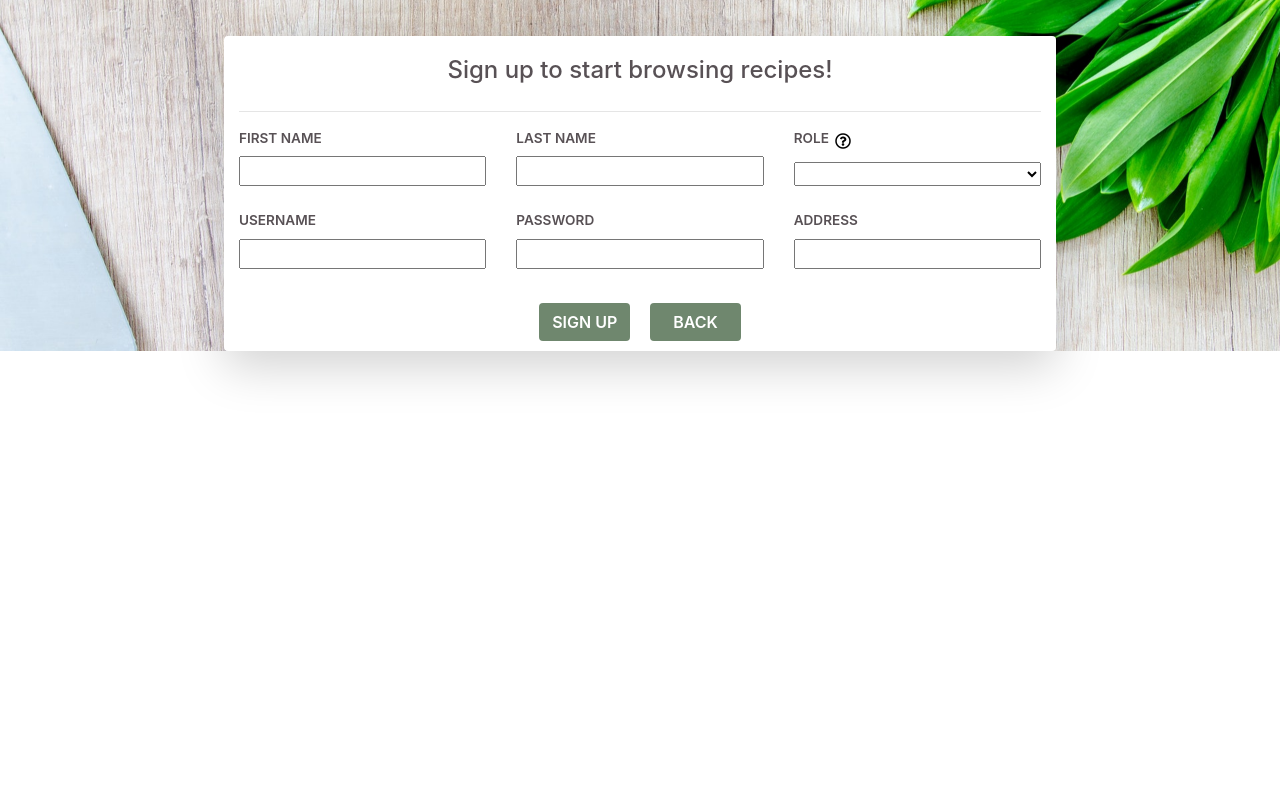
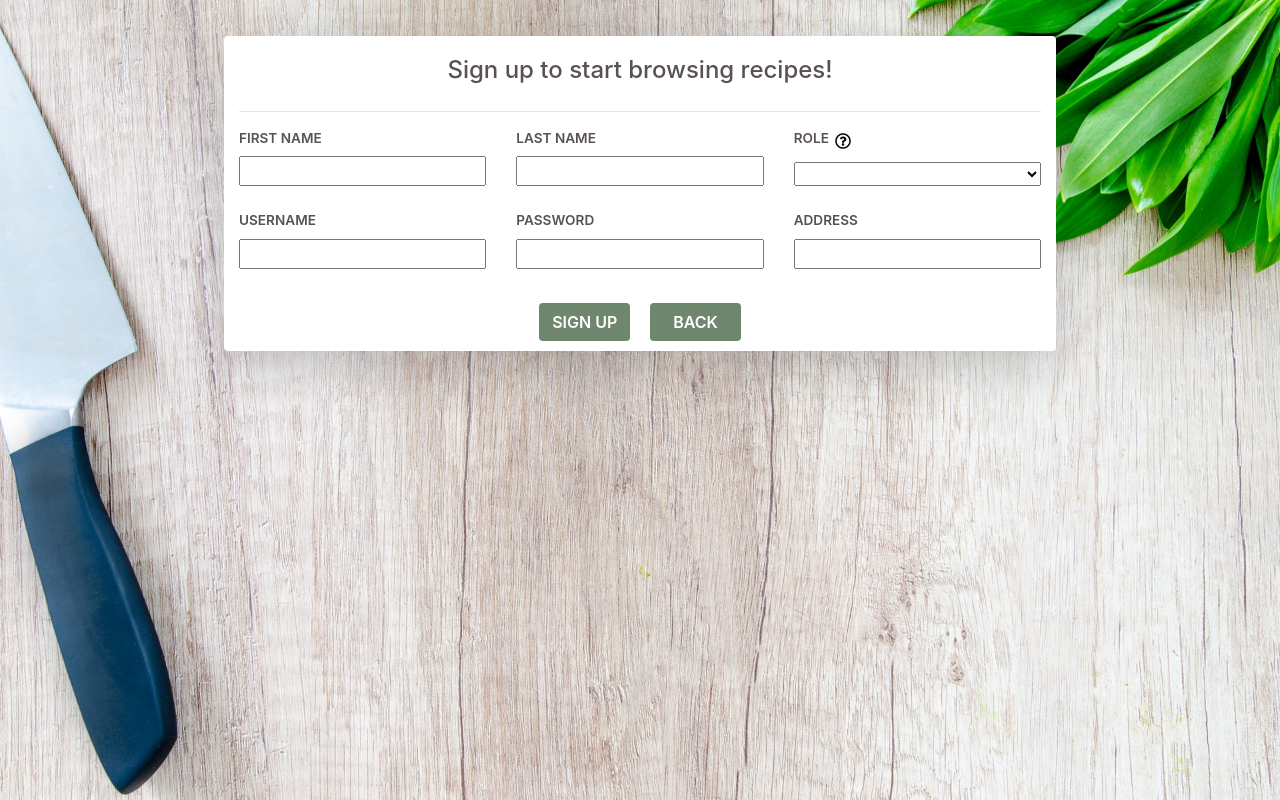
Before and after one commit to ajin-chwy/1808-Java-Project2, an Angular app in the folder recipe-sharing-app/: page /register in a window 1280 px wide. Built offline with nearby package versions, Linux system fonts and the light colour scheme; no server answers.

Commit message:
front end css changes

```diff
--- a/recipe-sharing-app/src/app/my-recipes/my-recipes.component.css
+++ b/recipe-sharing-app/src/app/my-recipes/my-recipes.component.css
@@ -10,3 +10,7 @@
     text-transform: uppercase;
     font-weight: 600;
 }
+
+.fullPage{
+    height: 100vh;
+}
--- a/recipe-sharing-app/src/app/my-recipes/my-recipes.component.html
+++ b/recipe-sharing-app/src/app/my-recipes/my-recipes.component.html
@@ -1,3 +1,4 @@
+<div class="fullPage">
 <div *ngIf="ownedRecipes != undefined">
   <div class="card recipes" style="width: 20rem;" *ngFor="let rec of ownedRecipes">
       <div class="card-body">
@@ -15,3 +16,4 @@
       <button class="btn" (click)="hide(rec)">Toggle Visibility</button>
   </div>
 </div>
+</div>
--- a/recipe-sharing-app/src/app/personal-cookbook/personal-cookbook.component.css
+++ b/recipe-sharing-app/src/app/personal-cookbook/personal-cookbook.component.css
@@ -10,3 +10,7 @@
     text-transform: uppercase;
     font-weight: 600;
 }
+
+.fullPage{
+    height: 100vh;
+}
--- a/recipe-sharing-app/src/app/personal-cookbook/personal-cookbook.component.html
+++ b/recipe-sharing-app/src/app/personal-cookbook/personal-cookbook.component.html
@@ -1,3 +1,5 @@
+
+<div class="fullPage">
 <div *ngIf="savedRecipes != undefined">
   <div class="card recipes" style="width: 20rem;" *ngFor="let rec of savedRecipes | onlyVisibleRecipes: true">
       <div class="card-body">
@@ -15,3 +17,4 @@
       <button class="btn" (click)="save(rec)">Cancel</button>
   </div>
 </div>
+</div>
--- a/recipe-sharing-app/src/app/register/register.component.css
+++ b/recipe-sharing-app/src/app/register/register.component.css
@@ -1,3 +1,7 @@
+.fullPage{
+    height: 100vh;
+}
+
 #spacer{
     padding-top: 20px;
 }
--- a/recipe-sharing-app/src/app/register/register.component.html
+++ b/recipe-sharing-app/src/app/register/register.component.html
@@ -1,3 +1,4 @@
+<div class="fullPage">
 <!-- Div to create space at the top of the page-->
 <div id="spacer">
  <p></p>
@@ -77,3 +78,5 @@
     </form>
 
 </div>
+
+</div>
```
